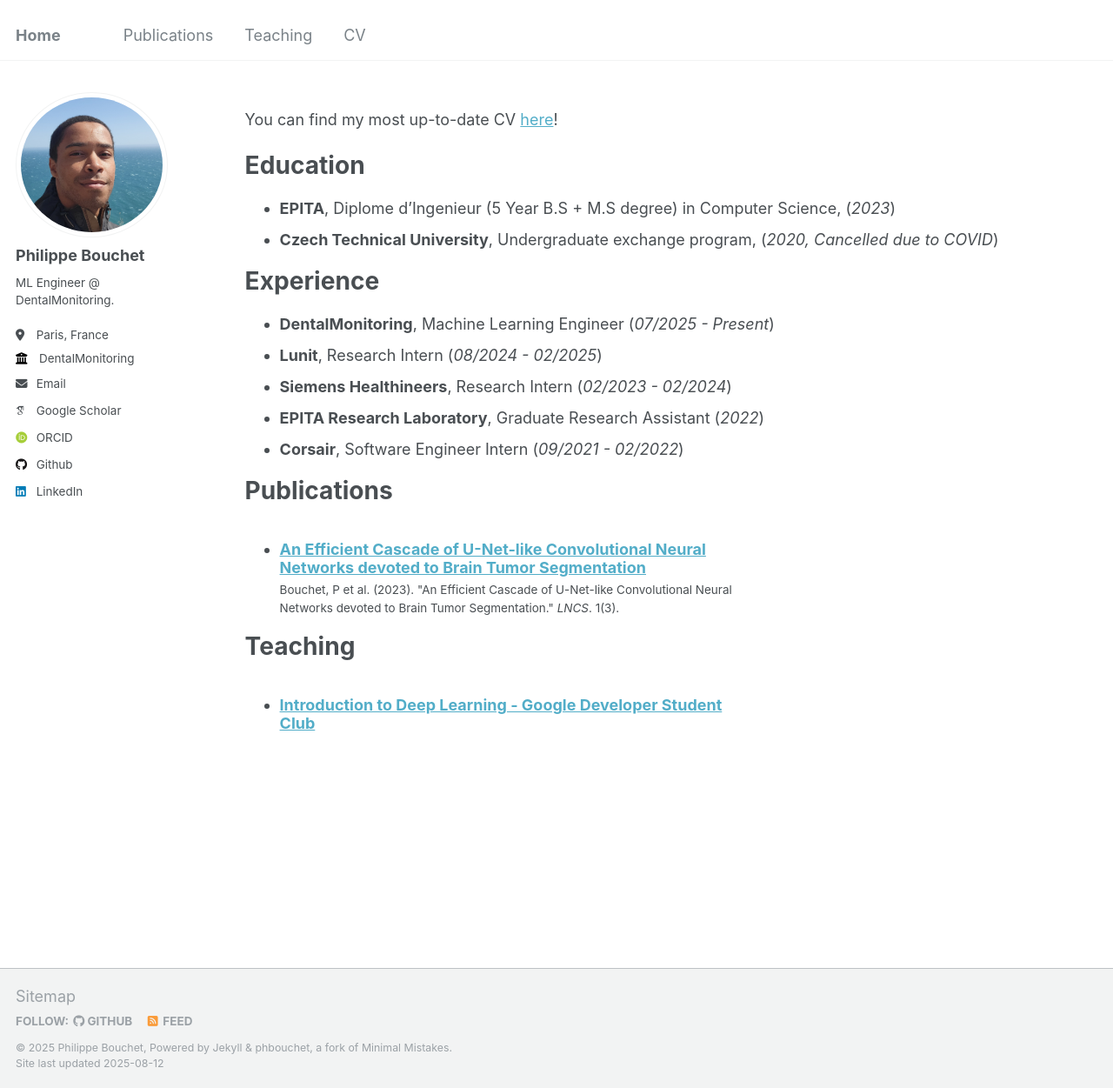
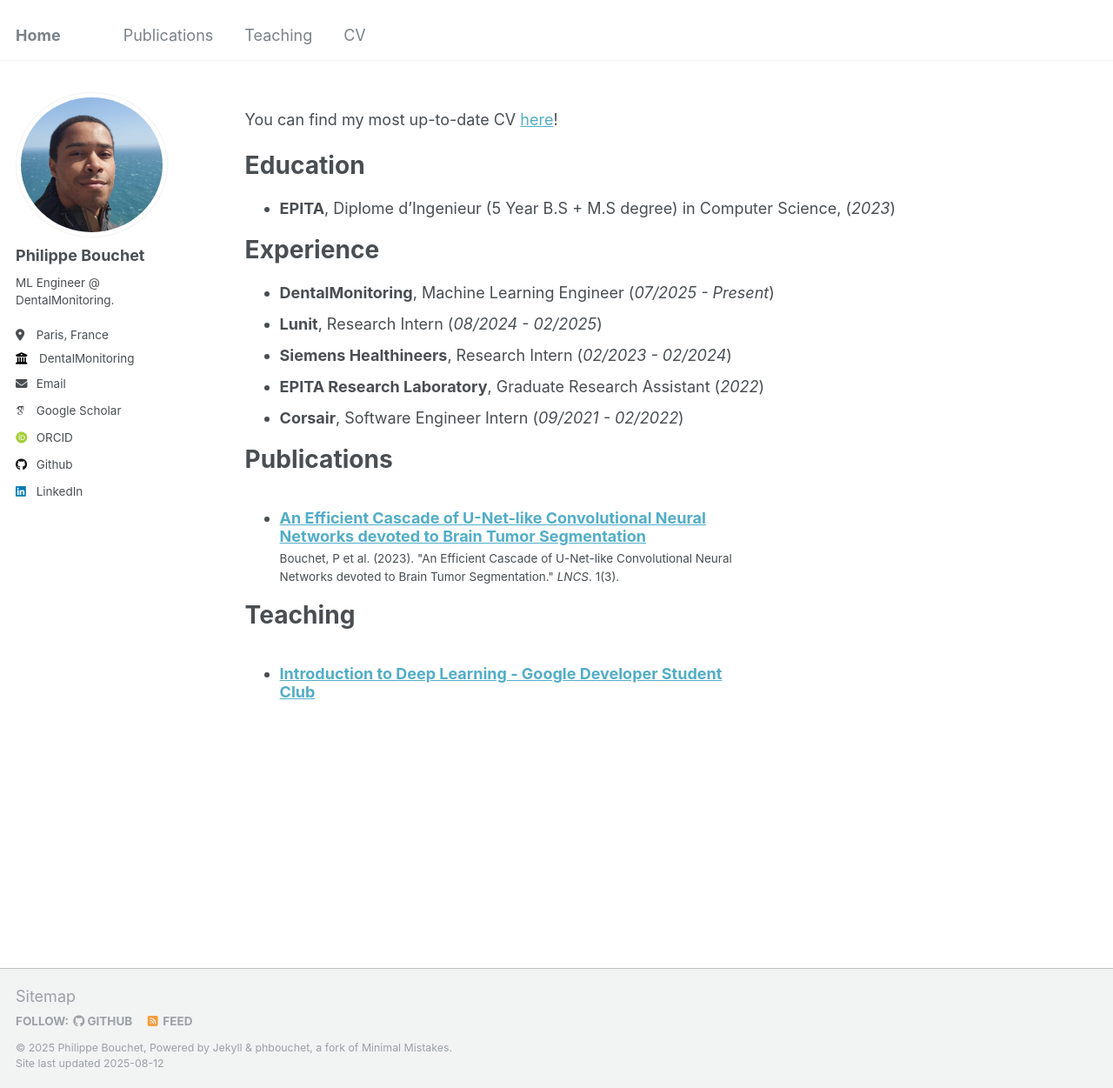
Before and after one commit to phbouchet/phbouchet.github.io, a Jekyll site: the page built from _pages/cv.md, in a window 1280 px wide and 1251 px high. Shown: the whole window at 87% size. Built offline with Jekyll 4.4.1, drawn with Linux system fonts in a browser that asks for light colours; some web fonts are replaced.

Commit message:
Updated CV

```diff
--- a/_pages/cv.md
+++ b/_pages/cv.md
@@ -14,7 +14,6 @@
 Education
 ======
 * **EPITA**, Diplome d'Ingenieur (5 Year B.S + M.S degree) in Computer Science, (*2023*)
-* **Czech Technical University**, Undergraduate exchange program, (*2020, Cancelled due to COVID*)
 
 Experience
 ======
```
